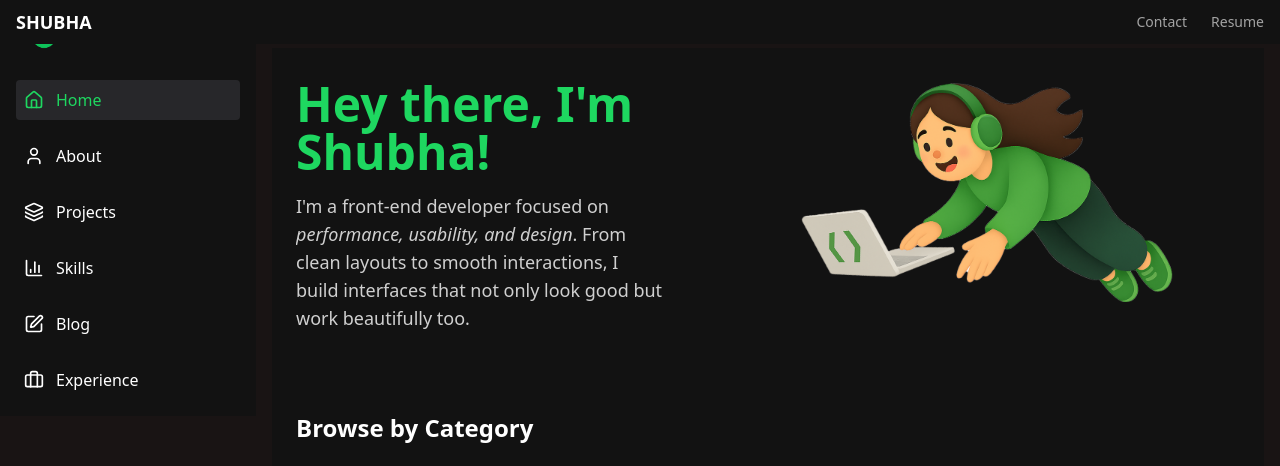
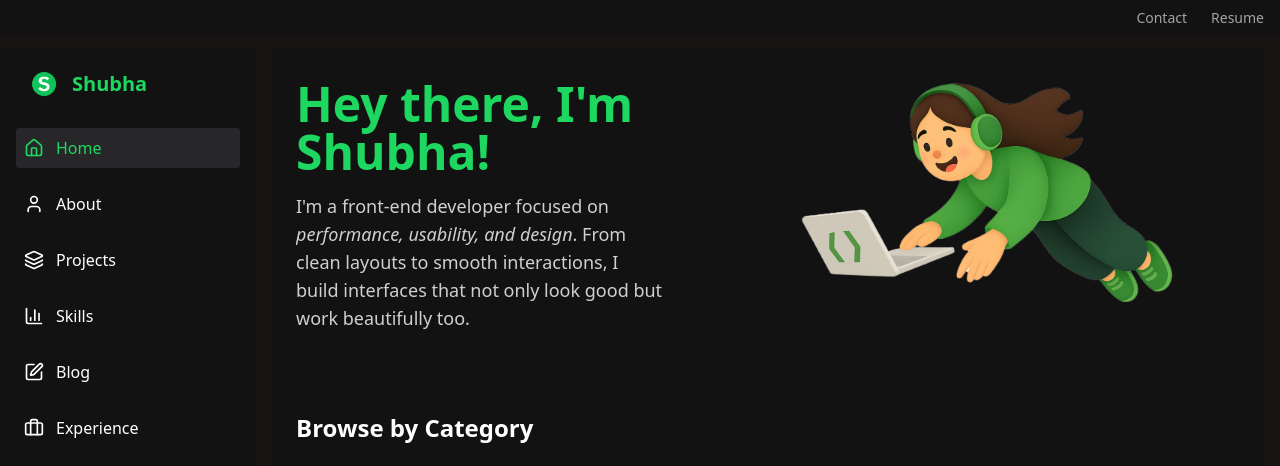
Before and after one commit to shubhakhadgi/spotify-portfolio, a React (Vite) app: page / in a window 1280 px wide. Shown: the top 466 px of the page. Built offline with nearby package versions, Linux system fonts and the light colour scheme.

Commit message:
sticky sidebar

```diff
--- a/src/App.jsx
+++ b/src/App.jsx
@@ -17,13 +17,16 @@ function App() {
   const [isSidebarOpen, setIsSidebarOpen] = useState(false);
 
   return (
-    <div className="flex min-h-screen w-full bg-gray-900 text-white overflow-x-hidden">
+    <div className="flex w-full bg-gray-900 text-white overflow-x-hidden max-h-screen scrollbar-none">
+      {/* Sidebar Column */}
       <Sidebar isOpen={isSidebarOpen} onClose={() => setIsSidebarOpen(false)} />
 
-      <div className="flex flex-col flex-1 w-full max-w-full">
+      {/* Main Content Column */}
+      <div className="flex flex-col flex-1 overflow-hidden max-h-screen thin-scrollbar">
         <Header onMenuClick={() => setIsSidebarOpen(!isSidebarOpen)} />
 
-        <main className="flex-1 w-full max-w-full px-4 pb-32 overflow-y-auto overflow-x-hidden">
+        {/* Scrollable Content Area */}
+        <main className="flex-1 px-4 pb-32 overflow-y-auto overflow-x-hidden">
           <Routes>
             <Route path="/" element={<Home />} />
             <Route path="/about" element={<About />} />
@@ -40,5 +43,4 @@ function App() {
   );
 }
 
-
 export default App;
--- a/src/index.css
+++ b/src/index.css
@@ -33,9 +33,34 @@
   font-style: normal;
   font-display: swap;
 }
-/* Spotify-style scrollbar */
+
+.scrollbar-none {
+  -ms-overflow-style: none;
+  scrollbar-width: none;
+}
+
+.scrollbar-none::-webkit-scrollbar {
+  display: none !important;
+}
+
+.scrollbar-no-arrows::-webkit-scrollbar-button {
+  display: none;
+  width: 0;
+  height: 0;
+}
+
+.scrollbar-spotify {
+  scrollbar-width: thin;
+  scrollbar-color: rgba(255, 255, 255, 0.1) transparent;
+}
+
+.scrollbar-spotify:hover {
+  scrollbar-color: #1DB954 transparent;
+}
+
 .scrollbar-spotify::-webkit-scrollbar {
   height: 4px;
+  background: transparent;
 }
 
 .scrollbar-spotify::-webkit-scrollbar-track {
@@ -52,23 +77,28 @@
   background-color: #1DB954;
 }
 
-/* Hide arrows (Chrome/Safari) */
-.scrollbar-no-arrows::-webkit-scrollbar-button {
-  display: none;
-  width: 0;
-  height: 0;
+.thin-scrollbar {
+  scrollbar-width: thin;
+  scrollbar-color: #2e2e2e transparent;
 }
 
-/* Firefox styling */
-.scrollbar-spotify {
-  scrollbar-width: thin;
-  scrollbar-color: rgba(255, 255, 255, 0.1) transparent;
-}
-.group:hover .scrollbar-spotify {
-  scrollbar-color: #1DB954 transparent;
+.thin-scrollbar::-webkit-scrollbar {
+  width: 2px;
+  height: 2px;
 }
 
-/* Optional: hide scrollbar until hover */
-.scrollbar-spotify::-webkit-scrollbar {
+.thin-scrollbar::-webkit-scrollbar-track {
   background: transparent;
 }
+
+.thin-scrollbar::-webkit-scrollbar-thumb {
+  background-color: #2e2e2e;
+  border-radius: 9999px;
+  border: none;
+  margin-top: 30px;
+  margin-bottom: 30px;
+}
+
+.thin-scrollbar:hover::-webkit-scrollbar-thumb {
+  background-color: #444;
+}
--- a/src/layouts/Header.jsx
+++ b/src/layouts/Header.jsx
@@ -61,7 +61,7 @@ const Header = ({ onMenuClick }) => {
       {/* Optional logo or brand name */}
       <div className="flex-1 flex justify-center lg:justify-start">
         <span className="text-lg font-semibold text-green-400 hidden sm:inline-block">
-          SHUBHA
+
         </span>
       </div>
 
--- a/src/layouts/Sidebar.jsx
+++ b/src/layouts/Sidebar.jsx
@@ -32,11 +32,13 @@ const Sidebar = ({ isOpen, onClose }) => {
   }, [isOpen, onClose]);
 
   return (
-    <aside
-      ref={sidebarRef}
-      className={`fixed lg:static top-0 left-0 w-64 h-full bg-black text-white z-40 transform transition-transform duration-300 ease-in-out
-      ${isOpen ? "translate-x-0" : "-translate-x-full"} lg:translate-x-0 p-4 overflow-y-auto`}
-    >
+<aside
+  ref={sidebarRef}
+  className={`fixed lg:sticky top-0 left-0 h-screen w-64 bg-black text-white z-40 transform transition-transform duration-300 ease-in-out mt-12
+  ${isOpen ? "translate-x-0" : "-translate-x-full"} lg:translate-x-0 p-4 overflow-y-auto`}
+>
+
+
       <div className="mb-6 px-2 flex items-center justify-between">
         <div className="flex items-center gap-2">
           <img src="/logo.png" alt="Logo" className="w-10" />
--- a/src/pages/Home.jsx
+++ b/src/pages/Home.jsx
@@ -4,7 +4,7 @@ const Home = () => {
   const { projects, blogPosts, skills, featured, tools, personalProjects, categories } = data;
 
   return (
-    <main className="flex flex-col gap-12 py-8    bg-black min-h-screen mt-12">
+    <main className="flex flex-col gap-12 py-8    bg-black min-h-screen mt-12 ">
 <section className="mb-8 px-4 sm:px-6">
   <div className="flex flex-col md:flex-row items-center md:items-start justify-center md:justify-start gap-12 md:gap-32 max-w-full overflow-hidden">
     <div className="flex flex-col items-center md:items-start max-w-full md:max-w-3xl text-center md:text-left">
--- a/vite.config.js
+++ b/vite.config.js
@@ -4,6 +4,10 @@ import path from 'path'
 
 export default defineConfig({
   plugins: [react()],
+  server: {
+    host: "0.0.0.0",
+    allowedHosts: "all",
+  },
   resolve: {
     alias: {
       '@': path.resolve(__dirname, './src'),
```
Lines whose indentation alone changed are shown as unchanged.
